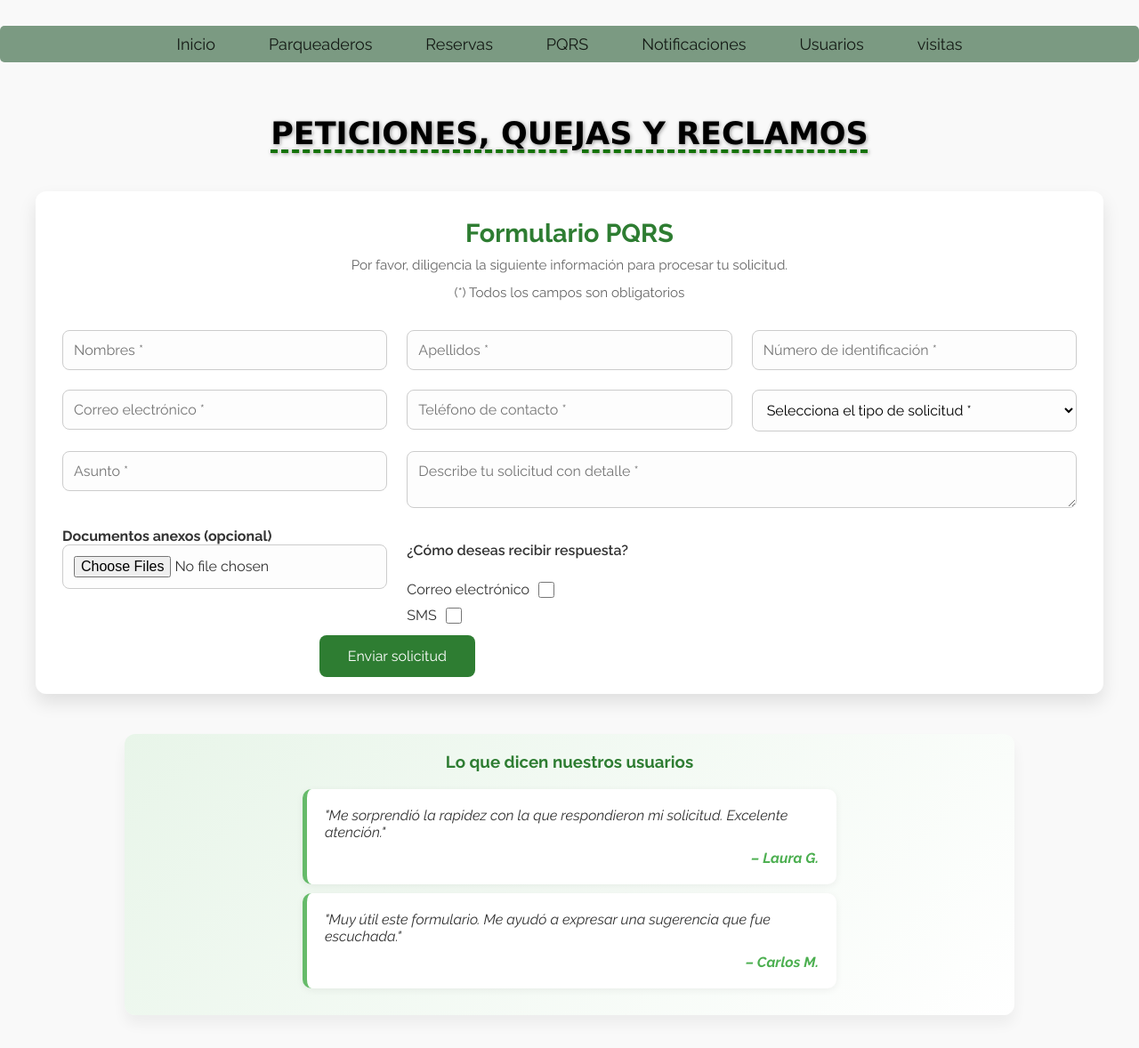
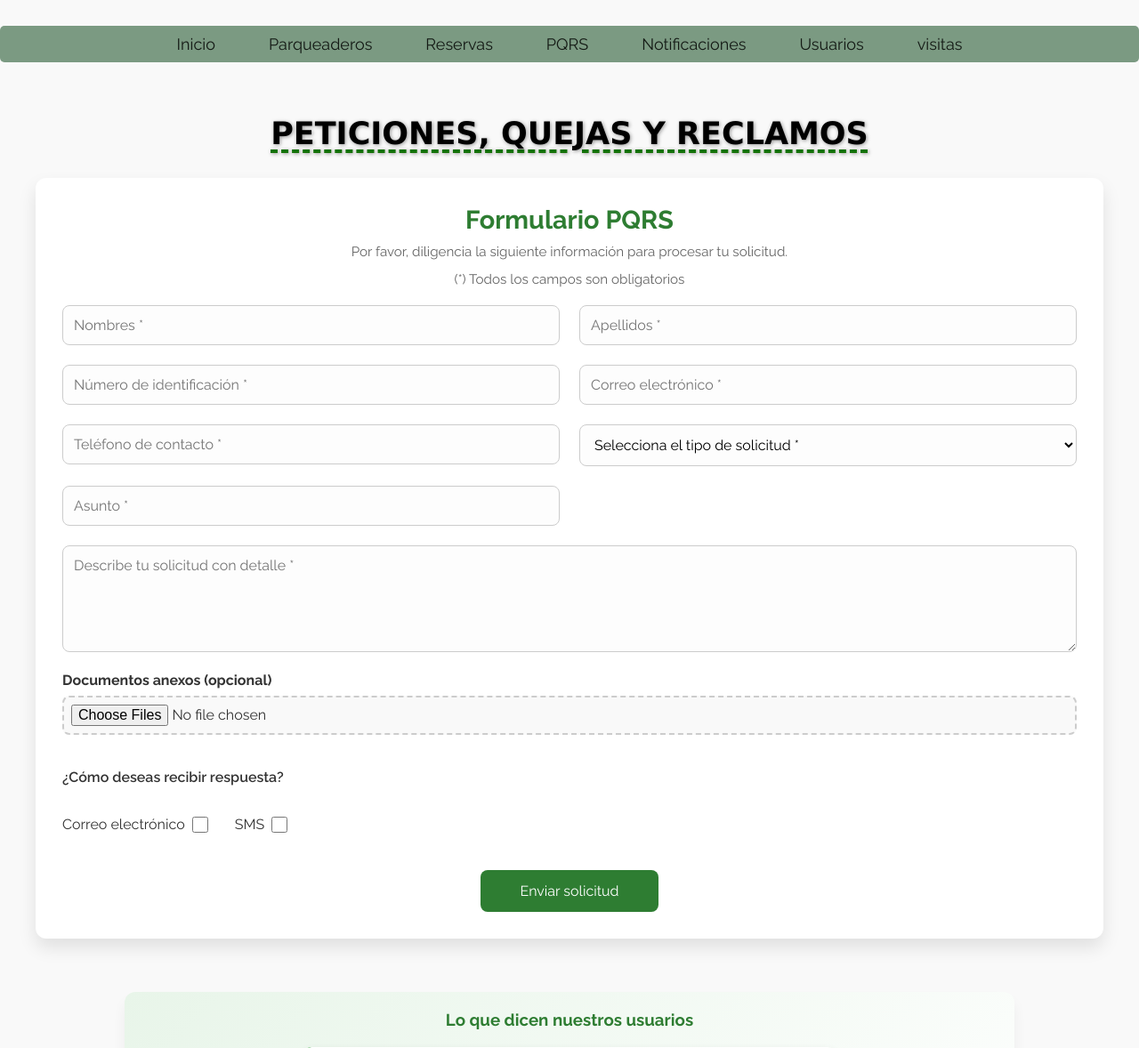
Before and after one commit to 4lecky/ZoneMaison2025, a PHP site: page /views/crear_pqr.php in a window 1280 px wide. Shown: the part 96-1274 px from the top of the page at 89% size. Run offline with PHP 8.4, Linux system fonts and the light colour scheme; some libraries are stand-ins or nearby versions.

Commit message:
Changes Angel

```diff
--- a/assets/Css/pqrs.css
+++ b/assets/Css/pqrs.css
@@ -134,7 +134,7 @@ ESTILOS DEL TEXTO SOBRE EL FONDO
 /* Cada opción */
 .opcion {
     width: 325px;
-    height: 325px;
+    min-height: 325px;
     background-color: white;
     border-radius: 20px;
     box-shadow: 0 4px 12px rgba(0, 0, 0, 0.1);
@@ -146,15 +146,16 @@ ESTILOS DEL TEXTO SOBRE EL FONDO
 
 a.opcion {
   text-decoration: none;      /* quita el subrayado */
-  color: inherit;             /* mantiene el color original */
-  display: block;             /* asegura que se comporte como div */
+  color: inherit;
+  display: block;         /* mantiene el color original */
+
 }
 
 
 /* Imagen ocupa casi todo el bloque */
 .opcion img {
     width: 100%;
-    height: 245px;
+    height: 287px;
     object-fit: cover;
     border-top-left-radius: 20px;
     border-top-right-radius: 20px;
@@ -405,6 +406,7 @@ h1, h2, h3 {
 }
 
 /* ====== FORMULARIO PQR ====== */
+/* ====== FORMULARIO PQR ====== */
 .formulario-container {
   max-width: 1200px;
   margin: 30px auto;
@@ -414,36 +416,33 @@ h1, h2, h3 {
   border-radius: 12px;
   position: relative;
   z-index: 1;
-  top: 15px;
 }
 
 .form-title {
   font-size: 1.8rem;
   margin-bottom: 10px;
   text-align: center;
+  color: #2e7d32;
 }
 
-.form-subtitle,
-.campo-obligatorio {
+.form-subtitle, .campo-obligatorio {
   text-align: center;
   font-size: 0.95rem;
   color: #666;
   margin-bottom: 13px;
-
-
 }
 
 .formulario-pqr {
   display: grid;
-  grid-template-columns: repeat(auto-fit, minmax(300px, 1fr));
+  grid-template-columns: repeat(2, 1fr);
   gap: 22px;
+  margin-top: 20px;
 }
 
-.formulario-pqr {
-  position: relative;
-  grid-template-columns: repeat(auto-fit, minmax(300px, 1fr));
-  gap: 22px;
-  top: 20px;
+/* Campos individuales */
+.campo-doble {
+  display: flex;
+  flex-direction: column;
 }
 
 .formulario-pqr input,
@@ -456,6 +455,7 @@ h1, h2, h3 {
   transition: all 0.3s ease;
   font-size: 1rem;
   background-color: #fdfdfd;
+  box-sizing: border-box;
 }
 
 .formulario-pqr input:hover,
@@ -465,14 +465,45 @@ h1, h2, h3 {
   box-shadow: 0 0 5px rgba(46, 125, 50, 0.3);
 }
 
+.formulario-pqr input:focus,
+.formulario-pqr select:focus,
+.formulario-pqr textarea:focus {
+  outline: none;
+  border-color: #2e7d32;
+  box-shadow: 0 0 8px rgba(46, 125, 50, 0.4);
+}
+
+/* Textarea más grande */
 .textarea-grande {
   grid-column: span 2;
 }
 
+.textarea-grande textarea {
+  min-height: 120px;
+  resize: vertical;
+}
+
+/* Sección de archivos */
+.archivo-row {
+  grid-column: span 2;
+  display: flex;
+  flex-direction: column;
+  gap: 8px;
+}
+
 .archivo-row label {
   font-weight: bold;
+  color: #333;
 }
 
+.archivo-row input[type="file"] {
+  padding: 8px;
+  border: 2px dashed #ccc;
+  border-radius: 8px;
+  background-color: #f9f9f9;
+}
+
+/* Medios de respuesta */
 .medios-respuesta {
   grid-column: span 2;
   margin-top: 1rem;
@@ -480,20 +511,21 @@ h1, h2, h3 {
 
 .medios-respuesta p {
   font-weight: 600;
-  margin-bottom: 6px;
+  margin-bottom: 15px;
   color: #333;
 }
 
 .checkbox-opciones {
   display: flex;
-  flex-direction: column;
-  gap: 10px;
+  flex-direction: row;
+  gap: 30px;
+  justify-content: flex-start;
 }
 
 .checkbox-label {
-  display: inline-flex;
+  display: flex;
   align-items: center;
-  gap: 10px;
+  gap: 8px;
   font-size: 1rem;
   color: #333;
   cursor: pointer;
@@ -502,16 +534,15 @@ h1, h2, h3 {
 .checkbox-label input[type="checkbox"] {
   width: 18px;
   height: 18px;
-  accent-color: #007f5f; /* Cambia el color del checkbox al marcar */
+  accent-color: #2e7d32;
 }
 
-
-
+/* Botón de envío */
 .boton-envio {
   grid-column: span 2;
-  text-align: center;
-  position: relative;
-  bottom: 9px;
+  display: flex;
+  justify-content: center;
+  margin-top: 20px;
 }
 
 .boton-envio button {
@@ -523,10 +554,37 @@ h1, h2, h3 {
   border-radius: 8px;
   cursor: pointer;
   transition: background 0.3s ease;
+  min-width: 200px;
 }
 
 .boton-envio button:hover {
   background-color: #1b5e20;
+  transform: translateY(-2px);
+  box-shadow: 0 4px 8px rgba(0,0,0,0.2);
+}
+
+/* Responsive para móviles */
+@media (max-width: 768px) {
+  .formulario-pqr {
+    grid-template-columns: 1fr;
+  }
+
+  .textarea-grande,
+  .archivo-row,
+  .medios-respuesta,
+  .boton-envio {
+    grid-column: span 1;
+  }
+
+  .checkbox-opciones {
+    flex-direction: column;
+    gap: 15px;
+  }
+
+  .formulario-container {
+    margin: 15px;
+    padding: 20px;
+  }
 }
 
 /* ====== SECCIÓN VISUAL EXTRAS ====== */
--- a/views/pqrs.php
+++ b/views/pqrs.php
@@ -54,10 +54,10 @@ require_once './Layout/header.php'
                         <p>Estado de mi PQR</p>
                     </div>
 
-                    <a href="#dudas" class="opcion">
+                    <div class="opcion" onclick="location.href='#dudas'">
                         <img src="../assets/img/preguntas.png" alt="Preguntas Frecuentes">
                         <p>Preguntas Frecuentes</p>
-                    </a>
+                    </div>
                 </div>
             </div>
         </div>
```
Also changed, not shown: uploads/684044df38b01_Captura de pantalla 2024-11-29 170146.png (deleted), 2 other files.
